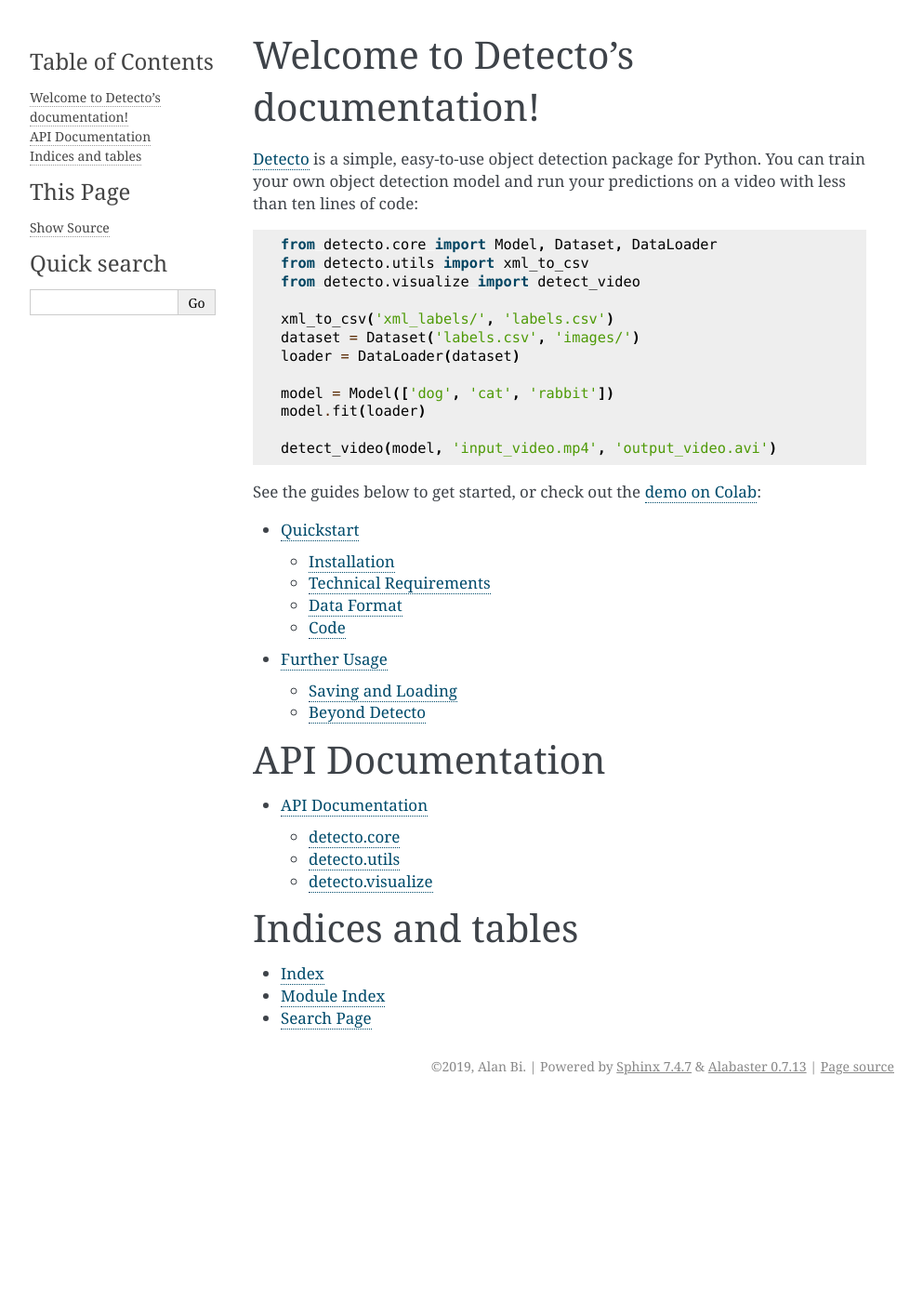
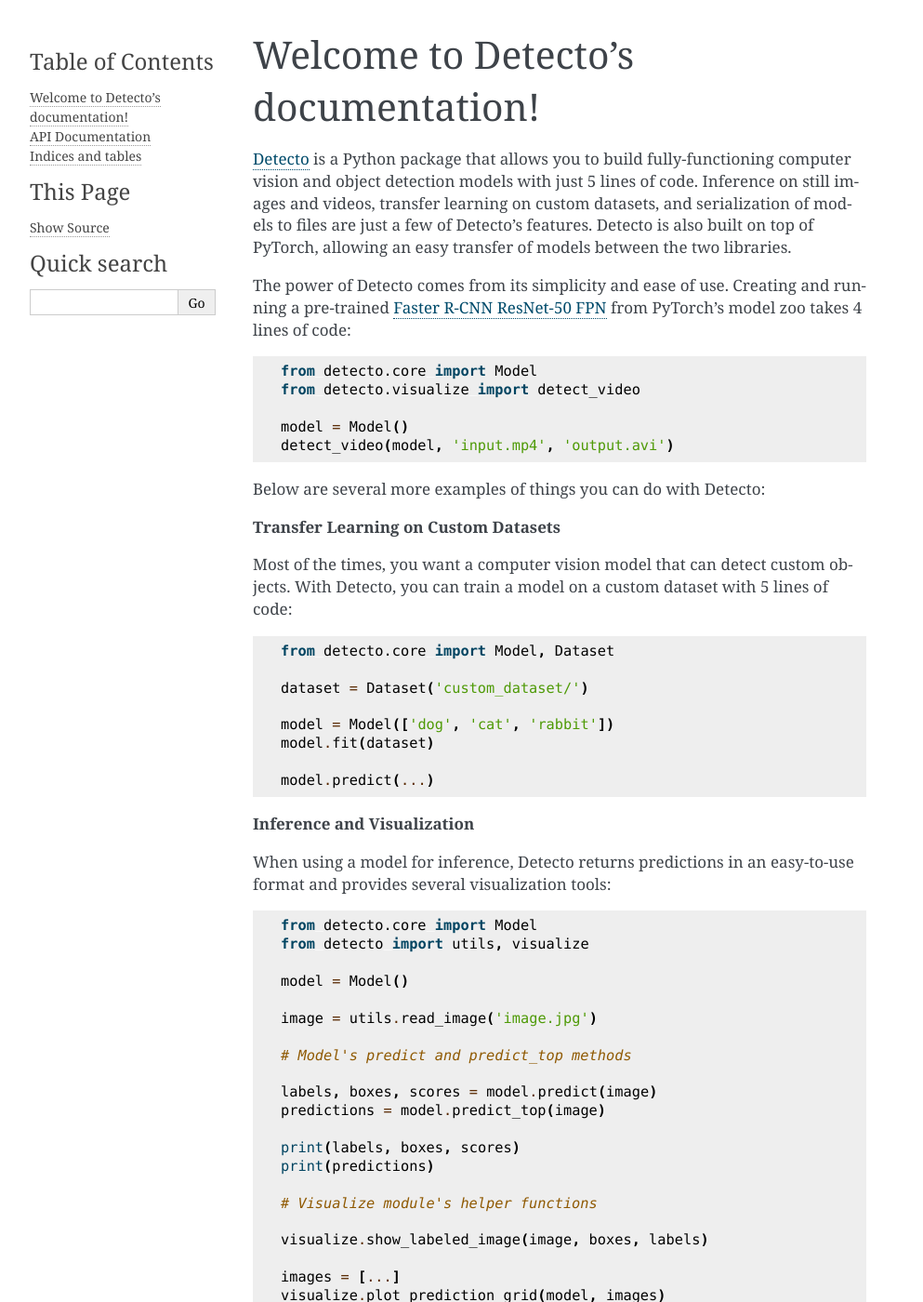
Before and after one commit to alankbi/detecto, a Sphinx documentation site: the page built from docs/index.rst, in a window 1280 px wide and 1400 px high. Shown: the whole window at 93% size, without its empty margins (148-1141 px from the left). Built offline with Sphinx 7.4.7, drawn with Linux system fonts in a browser that asks for light colours; some of the changed text lies outside the part shown.

Commit message:
Update docs

```diff
--- a/docs/index.rst
+++ b/docs/index.rst
@@ -6,24 +6,127 @@
 Welcome to Detecto's documentation!
 ===================================
 
-`Detecto <https://github.com/alankbi/detecto>`_ is a simple, easy-to-use object
-detection package for Python. You can train your own object detection model and
-run your predictions on a video with less than ten lines of code::
+`Detecto <https://github.com/alankbi/detecto>`_ is a Python package that
+allows you to build fully-functioning computer vision and object detection
+models with just 5 lines of code. Inference on still images and videos,
+transfer learning on custom datasets, and serialization of models to files
+are just a few of Detecto's features. Detecto is also built on top of PyTorch,
+allowing an easy transfer of models between the two libraries.
 
-   from detecto.core import Model, Dataset, DataLoader
-   from detecto.utils import xml_to_csv
+The power of Detecto comes from its simplicity and ease of use. Creating and
+running a pre-trained `Faster R-CNN ResNet-50 FPN
+<https://pytorch.org/docs/stable/torchvision/models.html
+#object-detection-instance-segmentation-and-person-keypoint-detection>`__ from
+PyTorch's model zoo takes 4 lines of code::
+
+   from detecto.core import Model
    from detecto.visualize import detect_video
 
-   xml_to_csv('xml_labels/', 'labels.csv')
-   dataset = Dataset('labels.csv', 'images/')
-   loader = DataLoader(dataset)
+   model = Model()
+   detect_video(model, 'input.mp4', 'output.avi')
+
+Below are several more examples of things you can do with Detecto:
+
+**Transfer Learning on Custom Datasets**
+
+Most of the times, you want a computer vision model that can detect custom
+objects. With Detecto, you can train a model on a custom dataset with 5
+lines of code::
+
+   from detecto.core import Model, Dataset
+
+   dataset = Dataset('custom_dataset/')
 
    model = Model(['dog', 'cat', 'rabbit'])
-   model.fit(loader)
+   model.fit(dataset)
 
-   detect_video(model, 'input_video.mp4', 'output_video.avi')
+   model.predict(...)
 
-See the guides below to get started, or check out the `demo on Colab
+
+**Inference and Visualization**
+
+When using a model for inference, Detecto returns predictions in an
+easy-to-use format and provides several visualization tools::
+
+   from detecto.core import Model
+   from detecto import utils, visualize
+
+   model = Model()
+
+   image = utils.read_image('image.jpg')
+
+   # Model's predict and predict_top methods
+
+   labels, boxes, scores = model.predict(image)
+   predictions = model.predict_top(image)
+
+   print(labels, boxes, scores)
+   print(predictions)
+
+   # Visualize module's helper functions
+
+   visualize.show_labeled_image(image, boxes, labels)
+
+   images = [...]
+   visualize.plot_prediction_grid(model, images)
+
+   visualize.detect_video(model, 'input_video.mp4', 'output.avi')
+
+**Advanced Usage**
+
+If you want more control over how you train your model, Detecto lets you
+do just that::
+
+   from detecto import core, utils
+   from torchvision import transforms
+   import matplotlib.pyplot as plt
+
+   # Change data format
+
+   utils.xml_to_csv('training_labels/', 'train_labels.csv')
+   utils.xml_to_csv('validation_labels/', 'val_labels.csv')
+
+   # Custom transforms
+
+   custom_transforms = transforms.Compose([
+       transforms.ToPILImage(),
+       transforms.Resize(800),
+       transforms.ColorJitter(saturation=0.3),
+       transforms.ToTensor(),
+       utils.normalize_transform(),
+   ])
+
+   dataset = core.Dataset('train_labels.csv', 'images/',
+                          transform=custom_transforms)
+
+   # Validation dataset
+
+   val_dataset = core.Dataset('val_labels.csv', 'val_images')
+
+   # Customize training options
+
+   loader = core.DataLoader(dataset, batch_size=2, shuffle=True)
+
+   model = core.Model(['car', 'truck', 'boat', 'plane'])
+   losses = model.fit(loader, val_dataset, epochs=15,
+                      learning_rate=0.001, verbose=True)
+
+   # Visualize loss during training
+
+   plt.plot(losses)
+   plt.show()
+
+   # Save model
+
+   model.save('model_weights.pth')
+
+   # Access underlying torchvision model for further control
+
+   torch_model = model.get_internal_model()
+   print(type(torch_model))
+
+For a deeper dive into the package, see the guides below to get started, or
+check out the `demo on Colab
 <https://colab.research.google.com/drive/1ISaTV5F-7b4i2QqtjTa7ToDPQ2k8qEe0>`_:
 
 .. toctree::
```
Also changed, not shown: README.md (+23 -3 lines), docs/usage/further-usage.rst (+15 -3 lines).
